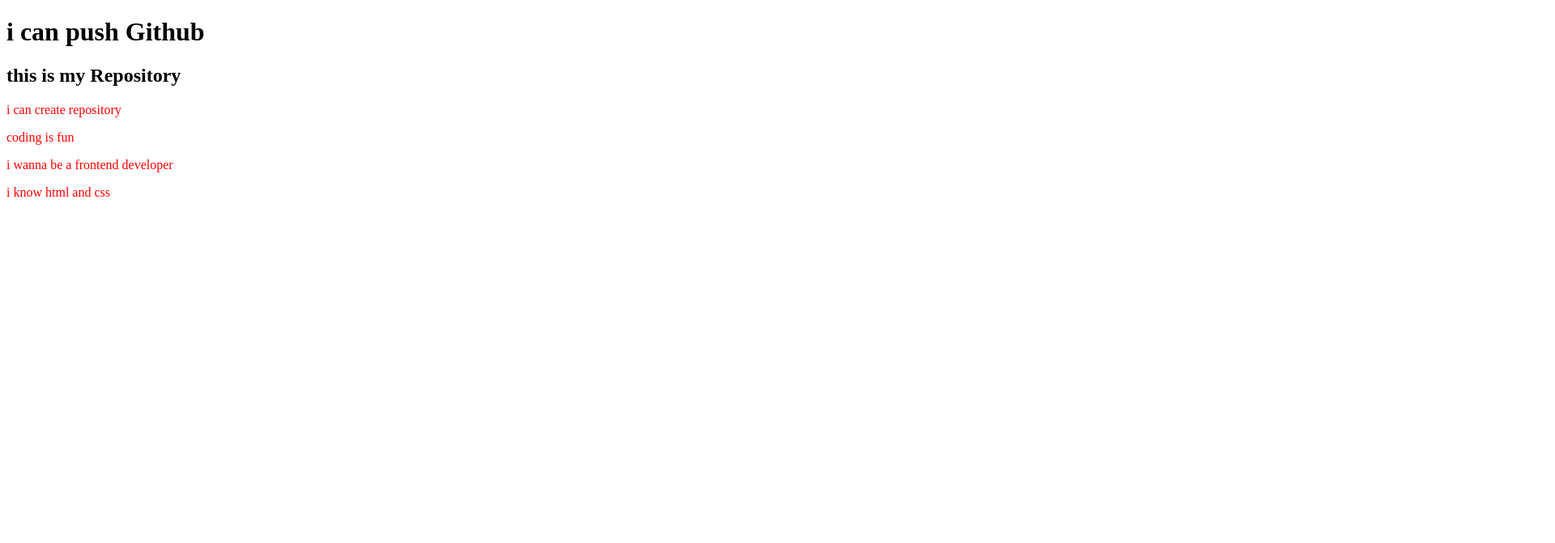
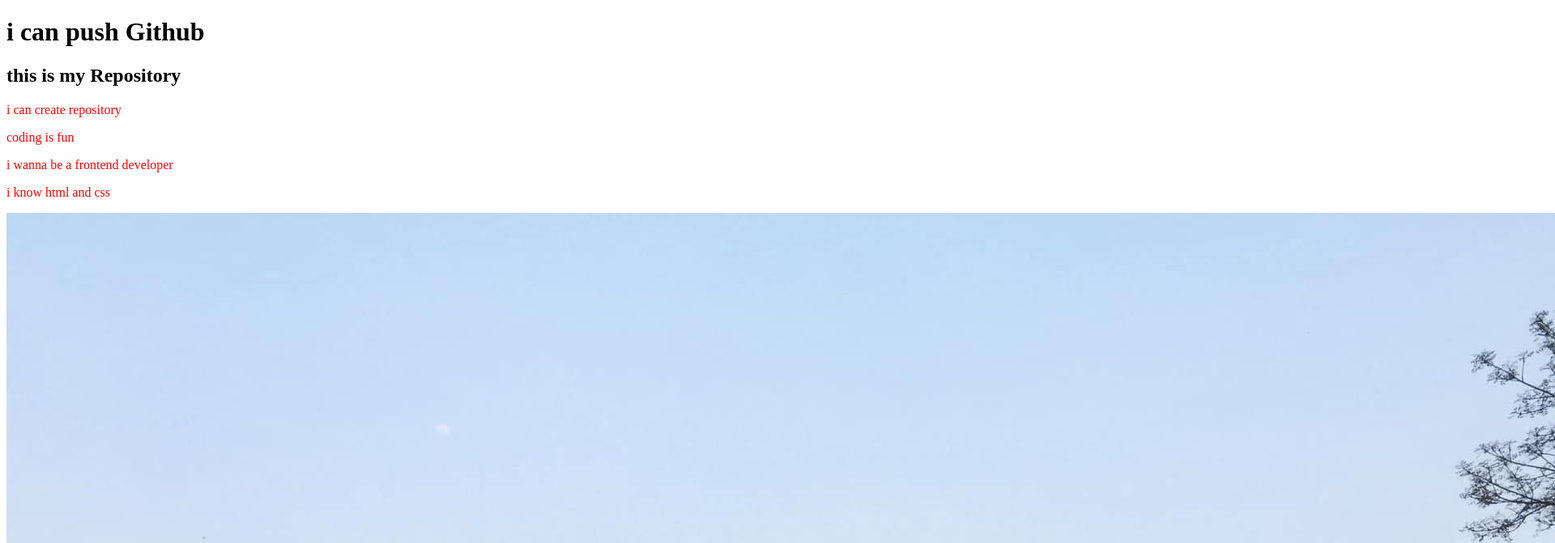
Before and after one commit to SamitMahadi/my-first-website, a plain HTML site: page index.html in a window 1280 px wide. Shown: the top 671 px of the page at 81% size, 1920 px wide, since content can reach past the window. Drawn offline with Linux system fonts and the light colour scheme.

Commit message:
added an image

```diff
--- a/index.html
+++ b/index.html
@@ -14,6 +14,7 @@
     <p>coding is fun</p>
     <p>i wanna be a frontend developer</p>
     <p>i know html and css</p>
+    <img src="samit mahadi.jpg" alt="">
 
 </body>
 </html>
```
Also changed, not shown: samit mahadi.jpg (added).
